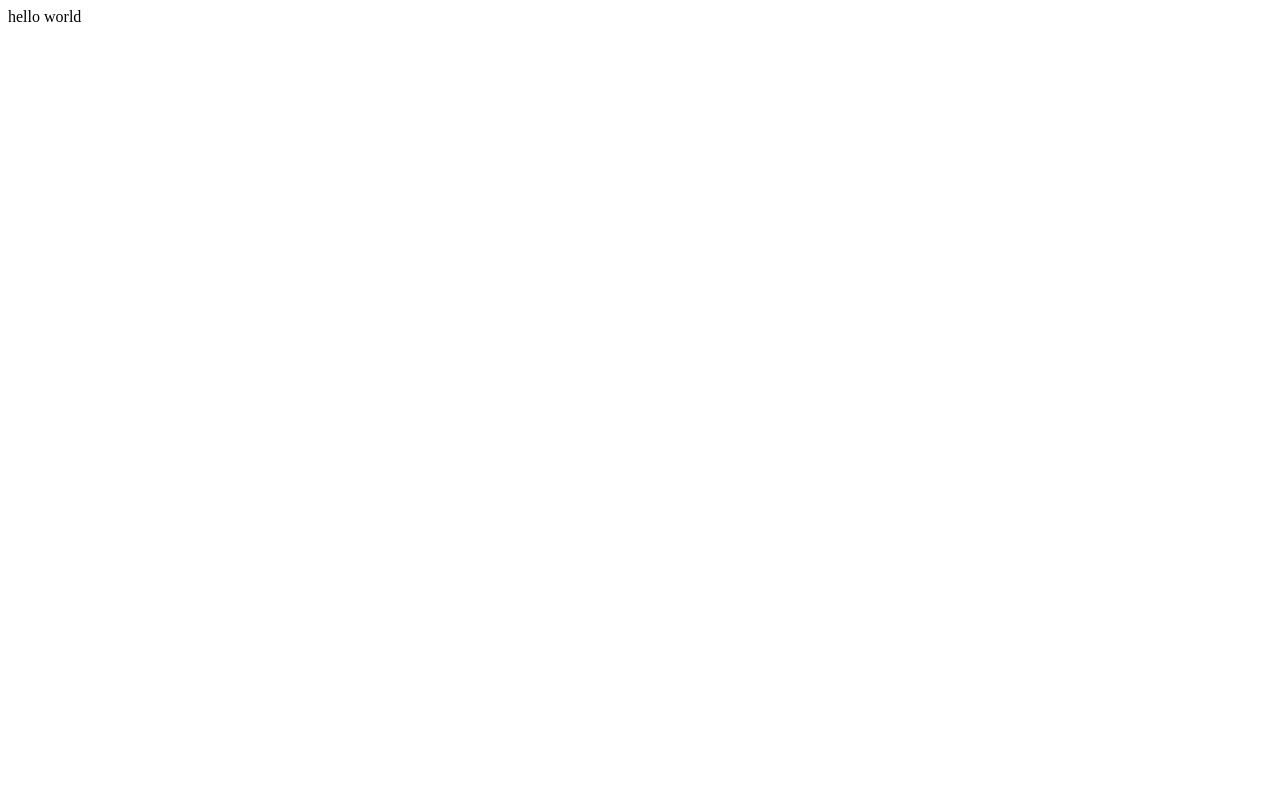
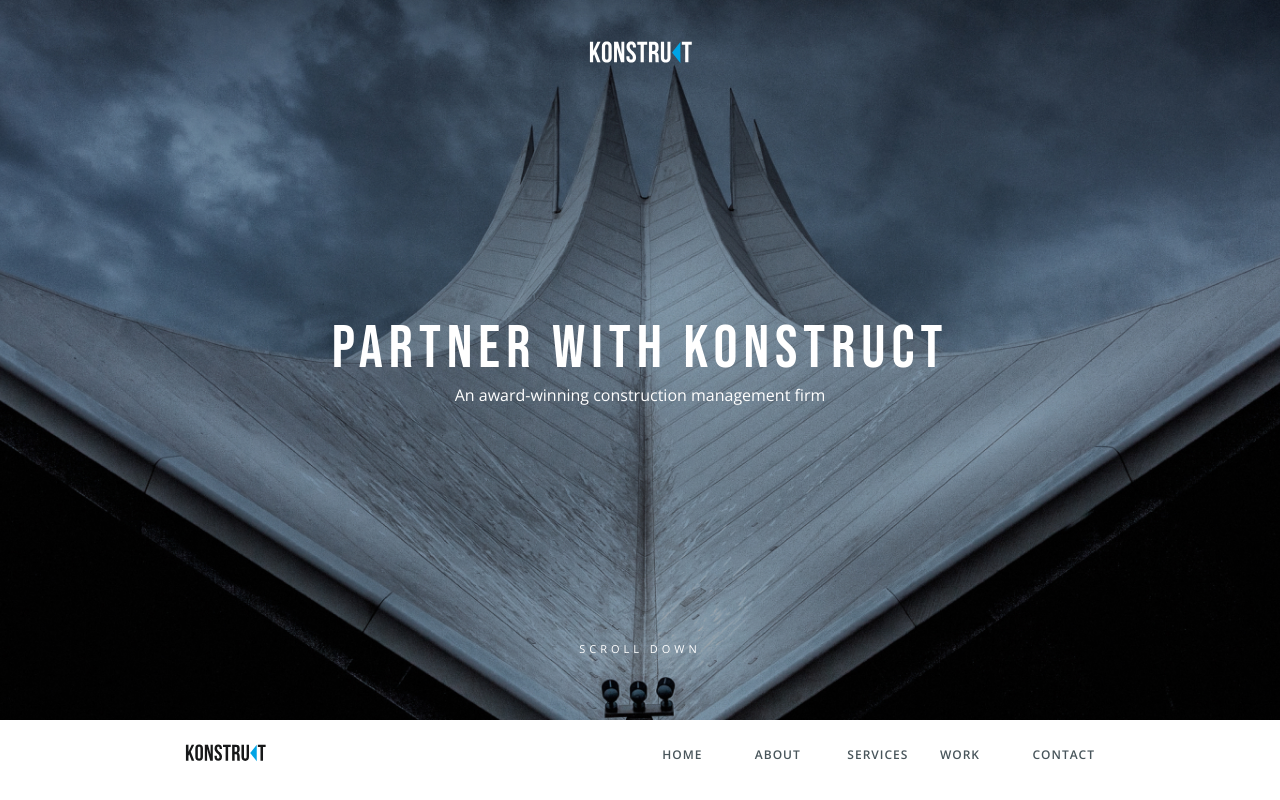
Before and after one commit to KleimyonovVladimir/Construct, a plain HTML site: page index.html in a window 1280 px wide. Drawn offline with nearby package versions, Linux system fonts and the light colour scheme.

Commit message:
Header is ready

```diff
--- /dev/null
+++ b/css/main.css
@@ -0,0 +1,102 @@
+* {
+  box-sizing: border-box;
+}
+body {
+  font-family: "Open Sans", sans-serif;
+  padding: 0;
+  margin: 0;
+  color: #48555b;
+  font-size: 11px;
+}
+ul,
+li {
+  list-style: none;
+  padding: 0;
+  margin: 0;
+}
+a {
+  text-transform: uppercase;
+  text-decoration: none;
+  color: #fff;
+}
+h1,
+h2,
+h3,
+h4,
+h5 {
+  padding: 0;
+  margin: 0;
+}
+p {
+  margin: 0;
+  padding: 0;
+}
+
+.container {
+  width: 940px;
+  margin: 0 auto;
+  padding: 0 15px;
+}
+.header {
+  padding-top: 41px;
+  color: #fff;
+  background: url(../img/background-header.jpg) no-repeat center top / cover;
+  text-align: center;
+  height: 90vh;
+  position: relative;
+}
+.offer {
+  position: absolute;
+  top: 50%;
+  left: 50%;
+  transform: translate(-50%, -50%);
+}
+.offer__title {
+  font-family: "Bebas Neue";
+  font-weight: 400;
+  text-transform: uppercase;
+  font-size: 60px;
+  line-height: 70px;
+  letter-spacing: 6px;
+}
+.offer__subtext {
+  font-size: 16px;
+}
+.scroll {
+  letter-spacing: 4px;
+  position: absolute;
+  left: 50%;
+  top: 90%;
+  transform: translate(-50%, -50%);
+}
+
+.nav {
+  padding: 24px 0;
+}
+
+.menu {
+  display: flex;
+  justify-content: space-between;
+  align-items: center;
+}
+.menu__list {
+  display: grid;
+  grid-template-columns: 1fr 1fr 1fr 1fr 1fr;
+  grid-gap: 30px;
+}
+.menu__item {
+  width: fit-content;
+}
+
+.menu__link {
+  font-size: 12px;
+  color: #48555b;
+  font-weight: 600;
+  line-height: 16px;
+  letter-spacing: 1px;
+}
+.menu__link:hover {
+  color: #00a4e5;
+  font-weight: bold;
+  transition: 0.2s;
+}
--- a/index.html
+++ b/index.html
@@ -5,11 +5,45 @@
   <meta charset="UTF-8">
   <meta http-equiv="X-UA-Compatible" content="IE=edge">
   <meta name="viewport" content="width=device-width, initial-scale=1.0">
-  <title>Document</title>
+  <link rel="preconnect" href="https://fonts.gstatic.com">
+  <link rel="preconnect" href="https://fonts.gstatic.com">
+  <link href="https://fonts.googleapis.com/css2?family=Bebas+Neue&display=swap" rel="stylesheet">
+  <link rel="preconnect" href="https://fonts.gstatic.com">
+  <link href="https://fonts.googleapis.com/css2?family=Bebas+Neue&family=Open+Sans:wght@400;600;700;800&display=swap"
+    rel="stylesheet">
+
+  <link rel="stylesheet" href="./css/main.css">
+  <link rel="stylesheet" href="./css/media.css">
+  <title>Konstruct</title>
 </head>
 
 <body>
-  <div>hello world</div>
+  <header id="header" class="header">
+    <div class="container">
+      <a href="#"><img src="./img/logo.svg" class="logo" alt="Construct"></a>
+      <div class="offer">
+        <h1 class="offer__title">Partner with konstruct</h1>
+        <p class="offer__subtext">An award-winning construction management firm</p>
+      </div>
+      <a href="#" class="scroll">Scroll down</a>
+    </div>
+  </header>
+  <section id="nav" class="nav">
+    <div class="container">
+      <div class="menu">
+        <a href="#" class="menu__logo"><img src="./img/logo-black.svg" class="menu__logo" alt="Construct"></a></a>
+        <nav class="menu__nav">
+          <ul class="menu__list">
+            <li class="menu__item"><a href="#" class="menu__link">Home</a></li>
+            <li class="menu__item"><a href="#" class="menu__link">About</a></li>
+            <li class="menu__item"><a href="#" class="menu__link">Services</a></li>
+            <li class="menu__item"><a href="#" class="menu__link">Work</a></li>
+            <li class="menu__item"><a href="#" class="menu__link">Contact</a></li>
+          </ul>
+        </nav>
+      </div>
+    </div>
+  </section>
 </body>
 
 </html>
```
Also changed, not shown: css/media.css (added), img/background-build.jpg (added), img/background-header.jpg (added), img/build.jpg (added), img/factory.svg (added), img/logo-black.svg (added), img/logo.svg (added), img/manage.jpg (added), img/plan.jpg (added), img/project.svg (added), img/structure.svg (added), js/main.js (added).
